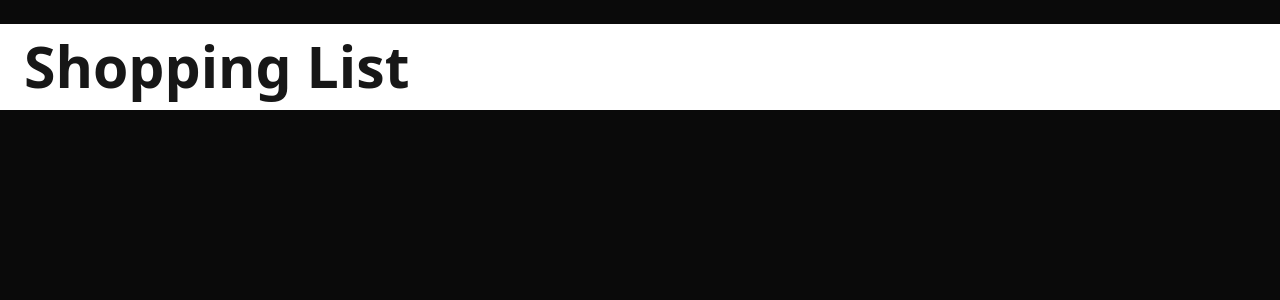
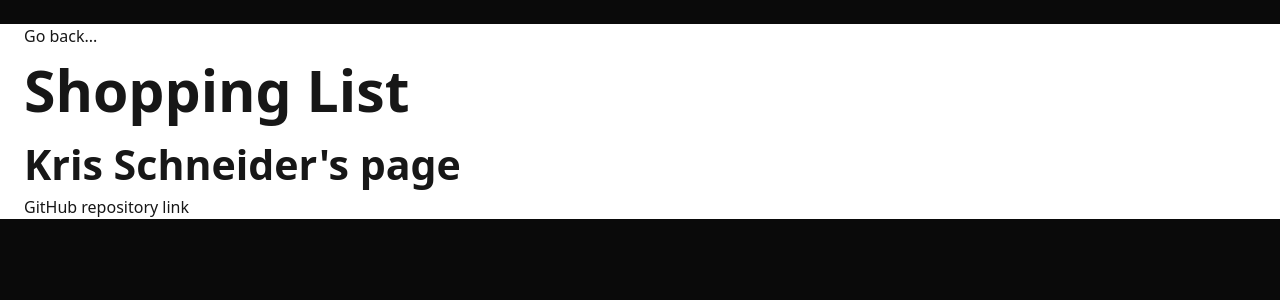
Before and after one commit to FlawlessCasual17/cprg306-assignments, a Next.js app: page /week-2 in a window 1280 px wide. Shown: the top 300 px of the page. Built offline with nearby package versions, Linux system fonts and the light colour scheme.

Commit message:
More updates
Signed-off-by: FlawlessCasual17 <07e5297d5b@c0x0.com>

```diff
--- a/app/globals.css
+++ b/app/globals.css
@@ -21,12 +21,18 @@
   }
 }
 
-li:hover {
+[href]:hover {
   text-decoration: underline;
+  color: #00ffff;
 }
 
 h1 {
   font-size: 3.57rem;
+  font-weight: bold
+}
+
+h2 {
+  font-size: 2.57rem;
   font-weight: bold
 }
 
@@ -35,6 +41,10 @@ body {
   background: var(--background);
 }
 
+p {
+  font-size: medium
+}
+
 @layer utilities {
   .text-balance {
     text-wrap: balance
--- a/app/week-2/page.js
+++ b/app/week-2/page.js
@@ -1,7 +1,10 @@
+import Link from "next/link"
+import StudentInfo from "./student-info"
+
 export default function Page() {
-    return (
-        <main className="m-6">
-            <h1>Shopping List</h1>
-        </main>
-    );
+    return <main className="m-6">
+        <p><Link href="../" >Go back...</Link> </p>
+        <h1>Shopping List</h1>
+        <StudentInfo />
+    </main>
 }
--- /dev/null
+++ b/app/week-2/student-info.js
@@ -0,0 +1,8 @@
+import Link from "next/link";
+
+export default function StudentInfo() {
+    return <main>
+        <h2>Kris Schneider&apos;s page</h2>
+        <p><Link href="https://github.com/FlawlessCasual17/cprg306-assignments" target="_blank">GitHub repository link</Link></p>
+    </main>
+}
```
